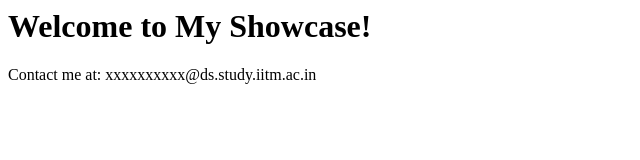
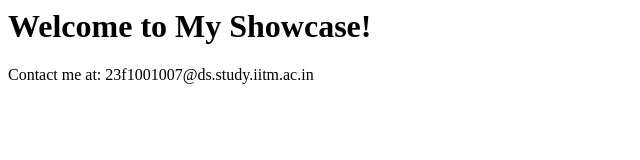
Before and after one commit to Linfordchristy/tds, a plain HTML site: page index.html in a window 1280 px wide. Shown: the full height of the page, 0-640 px from the left. Drawn offline with Linux system fonts and the light colour scheme.

Commit message:
Update index.html

```diff
--- a/index.html
+++ b/index.html
@@ -4,6 +4,6 @@
 </head>
 <body>
   <h1>Welcome to My Showcase!</h1>
-  <p>Contact me at: <!--email_off-->xxxxxxxxxx@ds.study.iitm.ac.in<!--/email_off--></p>
+  <p>Contact me at: <!--email_off-->23f1001007@ds.study.iitm.ac.in<!--/email_off--></p>
 </body>
 </html>
```
